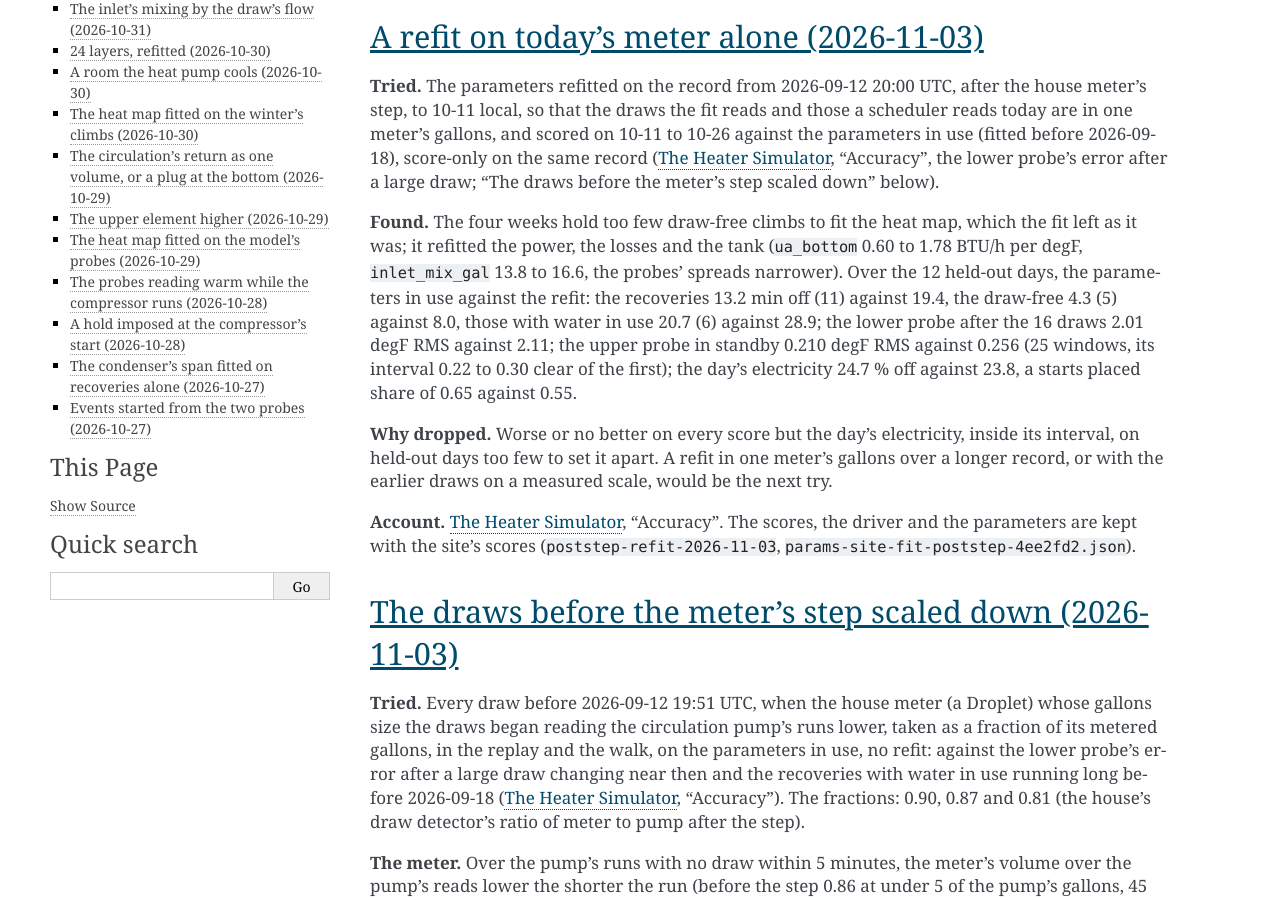
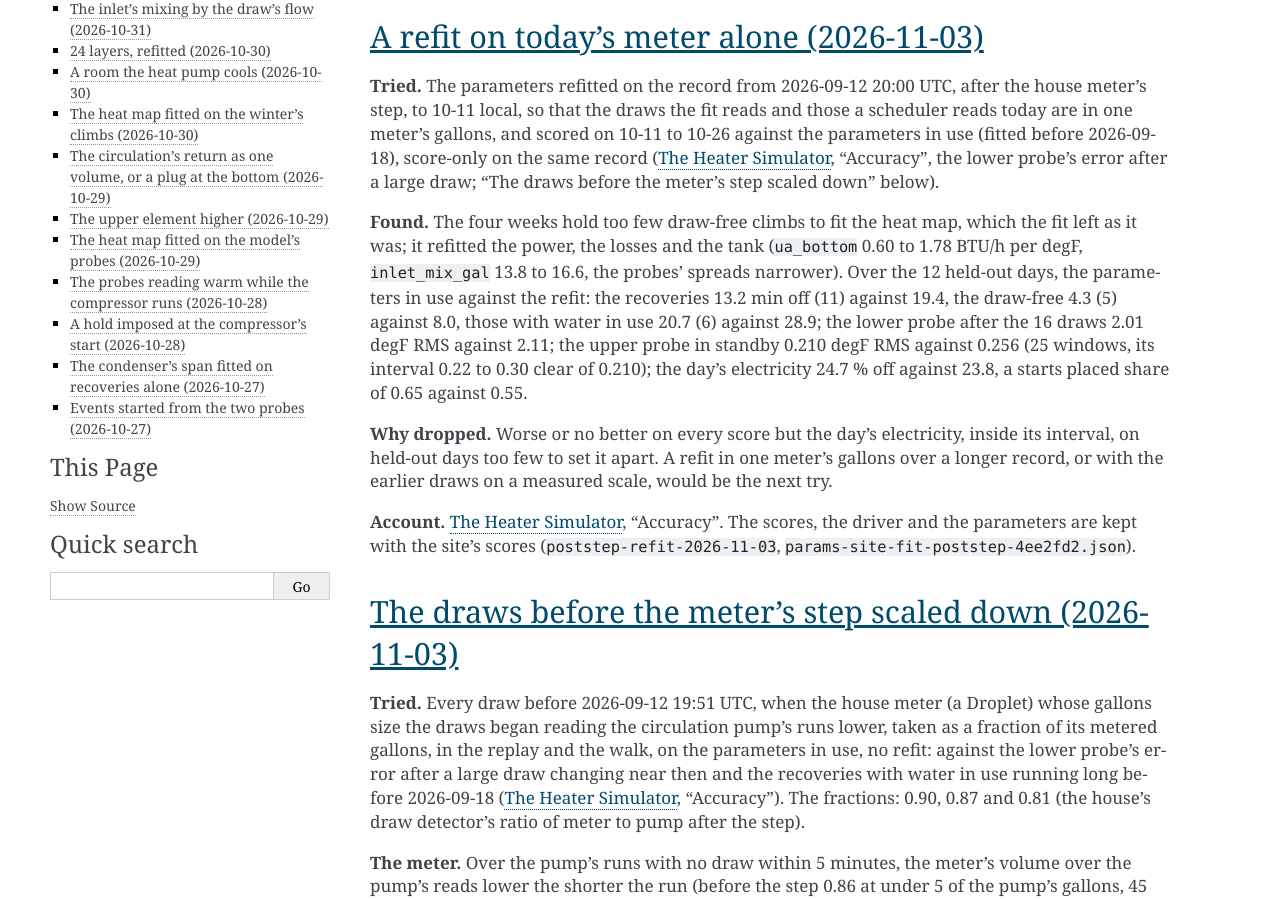
Before and after one commit to eman/nwp500-python, a Sphinx documentation site: the page built from docs/explanation/simulator-tried.rst, in a window 1280 px wide and 900 px high, scrolled down 1041 px. Built offline with Sphinx 7.4.7, drawn with Linux system fonts in a browser that asks for light colours.

Commit message:
docs(sim): the interval clear of 0.210

```diff
--- a/docs/explanation/simulator-tried.rst
+++ b/docs/explanation/simulator-tried.rst
@@ -32,8 +32,8 @@ the parameters in use against the refit: the recoveries 13.2 min off
 (11) against 19.4, the draw-free 4.3 (5) against 8.0, those with water
 in use 20.7 (6) against 28.9; the lower probe after the 16 draws 2.01
 degF RMS against 2.11; the upper probe in standby 0.210 degF RMS against
-0.256 (25 windows, its interval 0.22 to 0.30 clear of the first); the
-day's electricity 24.7 % off against 23.8, a starts placed share of 0.65
+0.256 (25 windows, its interval 0.22 to 0.30 clear of 0.210); the day's
+electricity 24.7 % off against 23.8, a starts placed share of 0.65
 against 0.55.
 
 **Why dropped.** Worse or no better on every score but the day's
```
